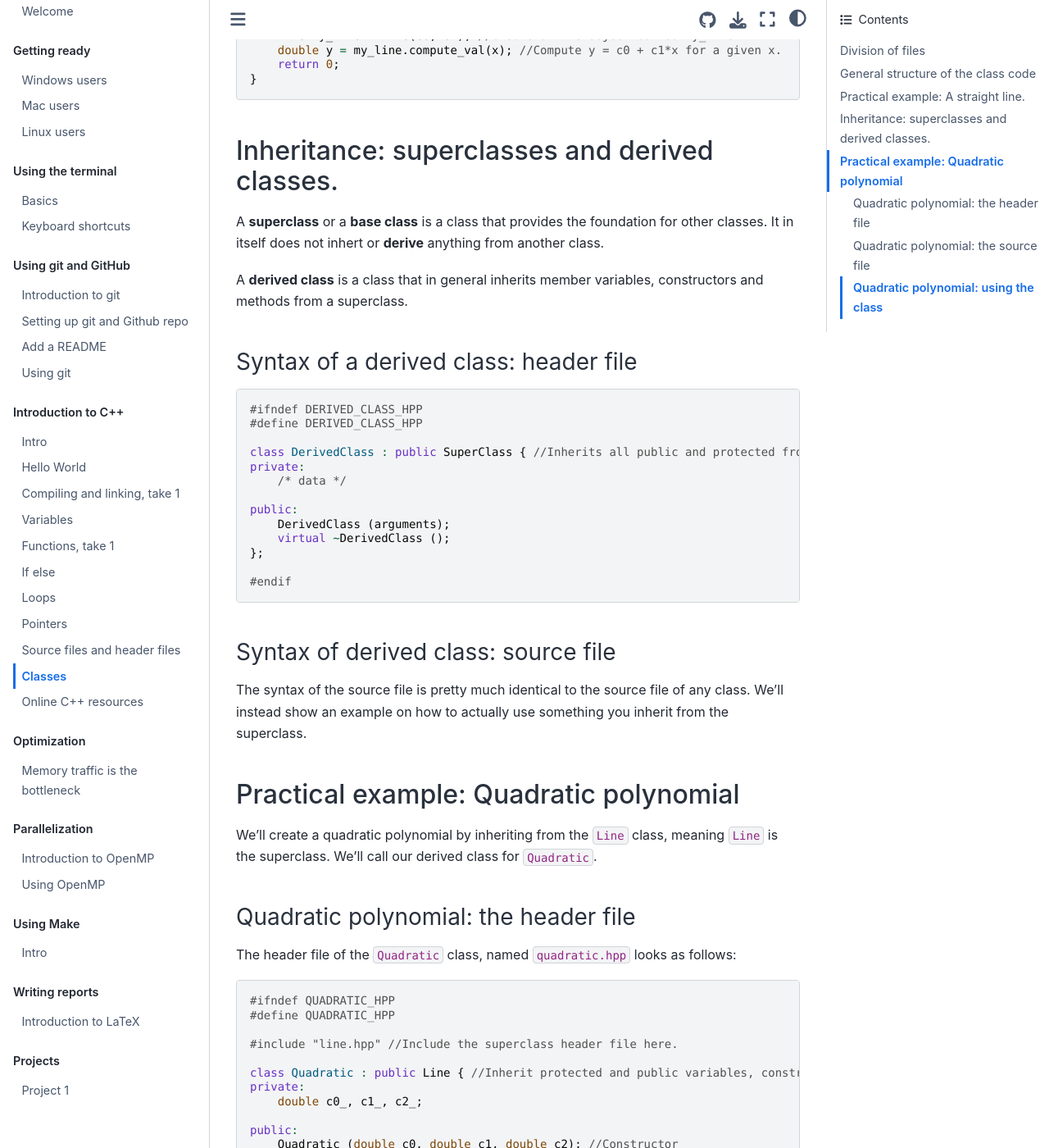
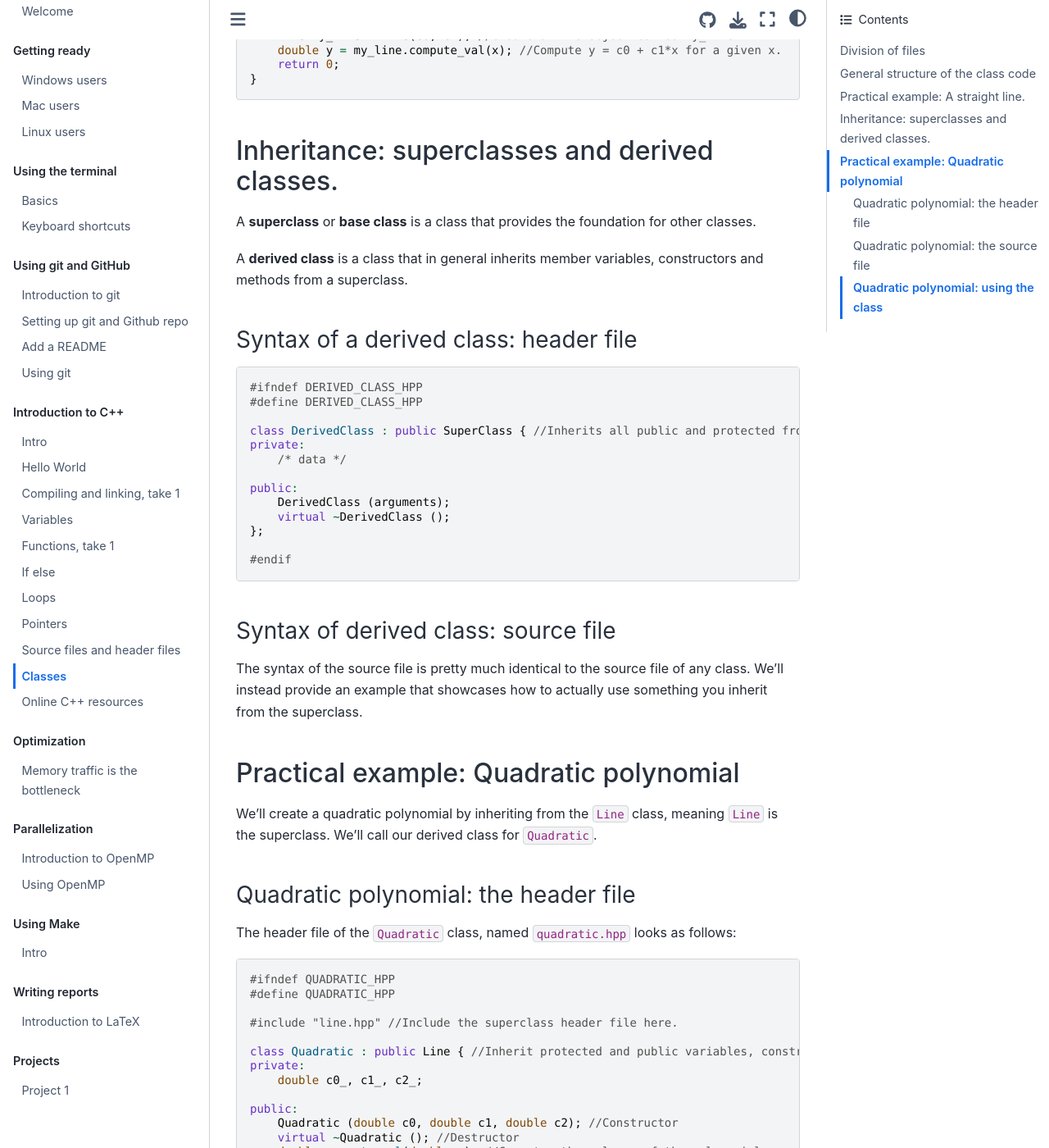
Before and after one commit to anderkve/FYS3150, a Jupyter Book: the page built from book/introduction_to_cpp/classes.md, in a window 1280 px wide and 1400 px high, scrolled down 3071 px. Shown: the whole window at 82% size. Built offline with Jupyter Book 1.0.4 settings and Sphinx 7.4.7 and the Sphinx Book theme 1.1.4, drawn with Linux system fonts in a browser that asks for light colours; some of the changed text lies outside the part shown.

Commit message:
Corrected a couple errors in classes.md

```diff
--- a/book/introduction_to_cpp/classes.md
+++ b/book/introduction_to_cpp/classes.md
@@ -133,7 +133,7 @@ int main(int argc, char const *argv[]) {
 
 ## Inheritance: superclasses and derived classes.
 
-A **superclass** or a **base class** is a class that provides the foundation for other classes. It in itself does not inhert or **derive** anything from another class.
+A **superclass** or **base class** is a class that provides the foundation for other classes.
 
 A **derived class** is a class that in general inherits member variables, constructors and methods from a superclass.
 
@@ -157,7 +157,7 @@ public:
 
 ### Syntax of derived class: source file
 
-The syntax of the source file is pretty much identical to the source file of any class. We'll instead show an example on how to actually use something you inherit from the superclass.
+The syntax of the source file is pretty much identical to the source file of any class. We'll instead provide an example that showcases how to actually use something you inherit from the superclass.
 
 
 ## Practical example: Quadratic polynomial
```
Also changed, not shown: other parts of book/introduction_to_cpp/classes.md (+8 -4 lines).
